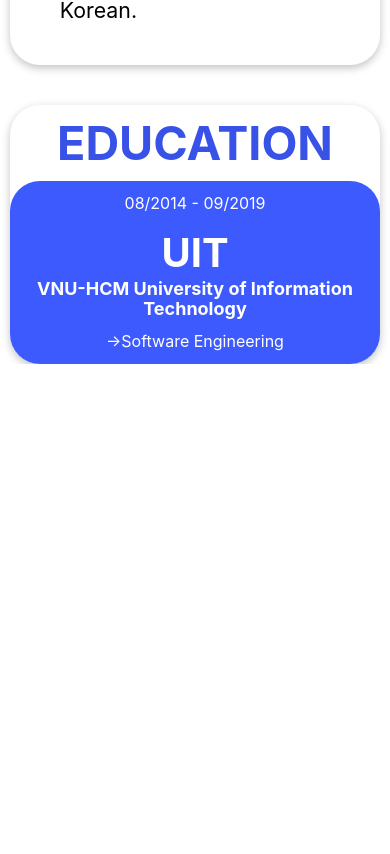
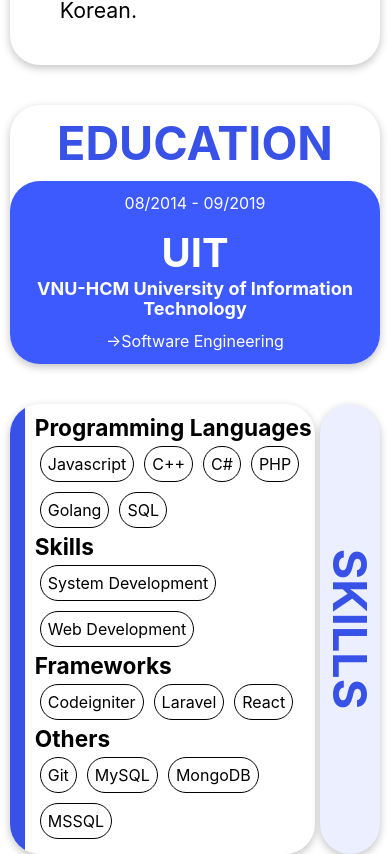
Before and after one commit to vanhongha/portfolio, a React (Create React App) app: page / in a window 390 px wide. Shown: the part 1031-1885 px from the top of the page. Before the commit the page ends 1395 px from the top, so only its background shows below. Built offline with nearby package versions, Linux system fonts and the light colour scheme.

Commit message:
Update responsive - Skills

```diff
--- a/src/App.js
+++ b/src/App.js
@@ -12,7 +12,7 @@
 			<Header/>
 			<About/>
 			<Education/>
-			{/*<Skills/>*/}
+			<Skills/>
 			{/*<Experiences/>*/}
 			{/*<Projects/>*/}
 		</div>
--- a/src/components/skills/SkillTag.module.css
+++ b/src/components/skills/SkillTag.module.css
@@ -1,7 +1,6 @@
 .skill-tag{
 	display: inline-block;
 	border: solid 1px #000000;
-	padding: 10px;
 	border-radius: 25px;
 	margin: 5px;
 	cursor: default;
@@ -12,3 +11,15 @@
 	color: #ffffff;
 	border-color: #ffffff;
 }
+
+@media only screen and (min-width: 1281px){
+	.skill-tag{
+		padding: 10px;
+	}
+}
+
+@media only screen and (max-width: 1280px){
+	.skill-tag{
+		padding: 7px;
+	}
+}
--- a/src/components/skills/Skills.js
+++ b/src/components/skills/Skills.js
@@ -1,4 +1,4 @@
-import React from "react";
+import React, {useEffect} from "react";
 import Card from "../UI/Card";
 import Title from "../UI/Title";
 import SkillTag from "./SkillTag";
@@ -34,6 +34,15 @@
 ]
 
 const Skills = () => {
+	useEffect(() => {
+		const skillsTextCard = document.getElementsByClassName(classes["skills-text-card"])[0];
+		const skillsContentCard = document.getElementsByClassName(classes["skills-content-card"])[0];
+		const leftPanel = document.getElementsByClassName(classes["left-panel"])[0];
+
+		skillsTextCard.style.height = skillsContentCard.offsetHeight + "px";
+		leftPanel.style.height = skillsContentCard.offsetHeight + "px";
+	});
+
 	return (
 		<div className={`${classes.skills} ${commonClasses.clearfix}`}>
 			<Card className={classes["skills-content-card"]}>
--- a/src/components/skills/Skills.module.css
+++ b/src/components/skills/Skills.module.css
@@ -1,12 +1,9 @@
 .skills{
-	margin-top: 50px;
 	position: relative;
 }
 
 .skills-text-card{
 	float: right;
-	height: 420px;
-	width: 150px;
 	position: relative;
 	display: inline-block;
 	background-color: #ecefff;
@@ -20,8 +17,6 @@
 }
 
 .skills-content-card{
-	width: calc(100% - 170px);
-	height: 420px;
 	overflow: hidden;
 	position: relative;
 	float: left;
@@ -31,9 +26,31 @@
 .left-panel{
 	position: relative;
 	background-color: #3852e7;
-	height: 100%;
+	float: left;
+}
+
+.skills-title{
+	font-weight: bold;
+	cursor: default;
+}
+
+@media only screen and (min-width: 1281px){
+	.skills{
+		margin-top: 50px;
+	}
+
+	.skills-text-card{
+		height: 420px;
+		width: 150px;
+	}
+
+	.skills-content-card{
+		width: calc(100% - 170px);
+		height: 420px;
+	}
+
+	.left-panel{
 		width: 140px;
-	float: left;
 	}
 
 	.skills-content{
@@ -47,6 +64,40 @@
 
 	.skills-title{
 		font-size: 20pt;
-	font-weight: bold;
-	cursor: default;
 	}
+}
+
+@media only screen and (max-width: 1280px){
+	.skills{
+		margin-top: 40px;
+	}
+
+	.skills-text-card{
+		float: right;
+		height: 100%;
+		width: 60px;
+		position: relative;
+		display: inline-block;
+		background-color: #ecefff;
+	}
+
+	.skills-content-card{
+		width: calc(100% - 65px);
+		height: 100%;
+	}
+
+	.left-panel{
+		width: 15px;
+	}
+
+	.skills-content{
+		text-align: left;
+		margin-left: 25px;
+		margin-top: 10px;
+		margin-bottom: 10px;
+	}
+
+	.skills-title{
+		font-size: 17pt;
+	}
+}
```
Lines whose indentation alone changed are shown as unchanged.
